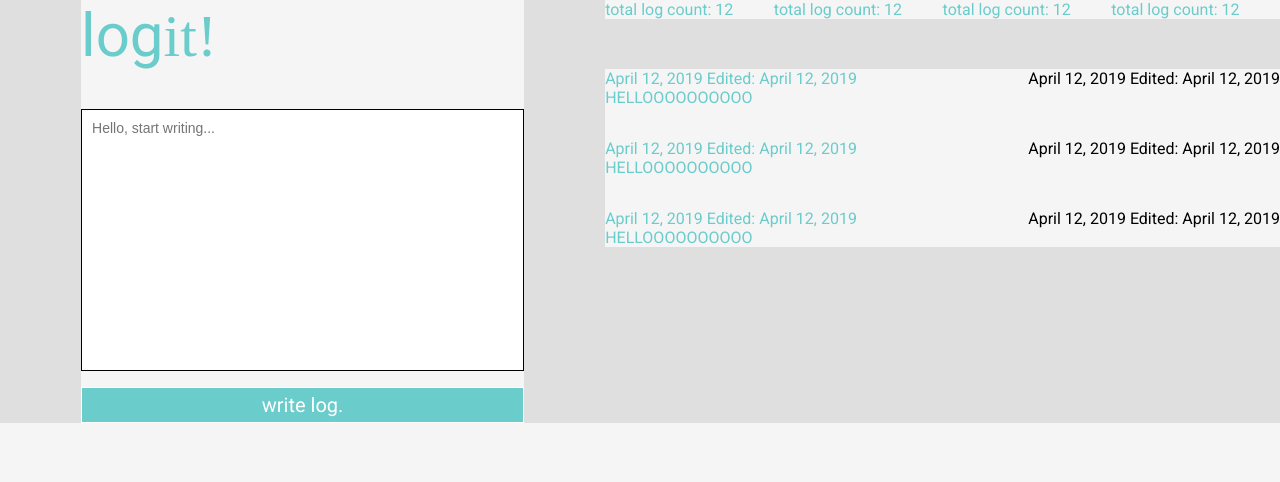
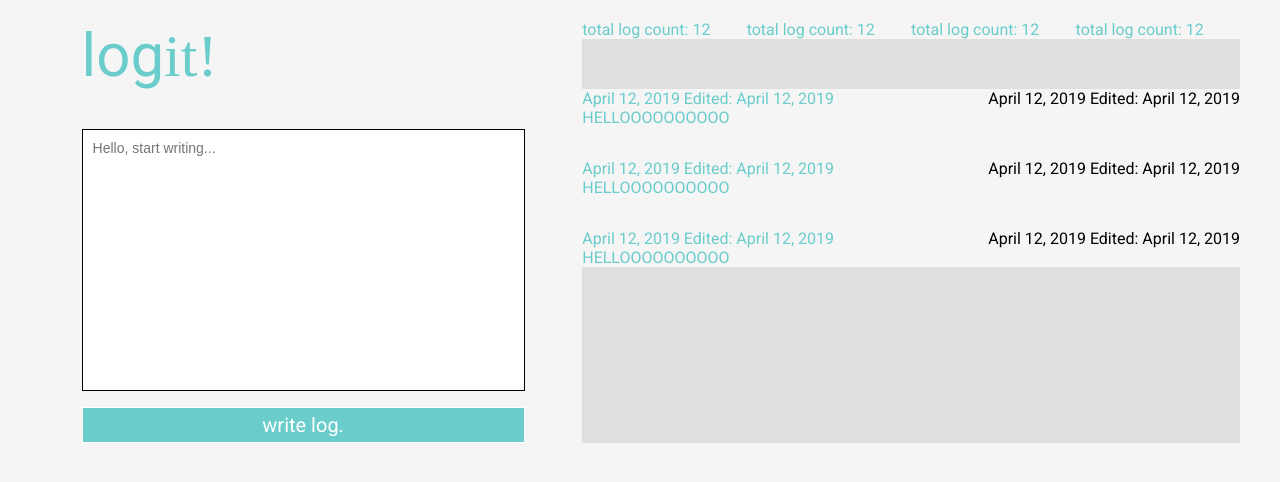
Before and after one commit to mariebawanan/log-it, a React (Create React App) app: page / in a window 1280 px wide. Shown: the top 482 px of the page. Built offline with nearby package versions, Linux system fonts and the light colour scheme; a web font is replaced by a local one.

Commit message:
Defined grid properties

```diff
--- a/src/components/LogsMainContainer/LogsMainContainer.js
+++ b/src/components/LogsMainContainer/LogsMainContainer.js
@@ -6,10 +6,9 @@ import LogList from '../LogList/LogList';
 
 const MainContainer = styled('div')`
 	display: grid;
-	grid-template-areas:
-		'LogInput LogList'
-		'LogInput LogList';
-	background-color: #dfdfdf;
+	grid-template-columns: 4fr 5fr;
+	grid-gap: 1rem;
+	margin: 20px 40px;
 `;
 
 const LogsMainContainer = () => {
```
